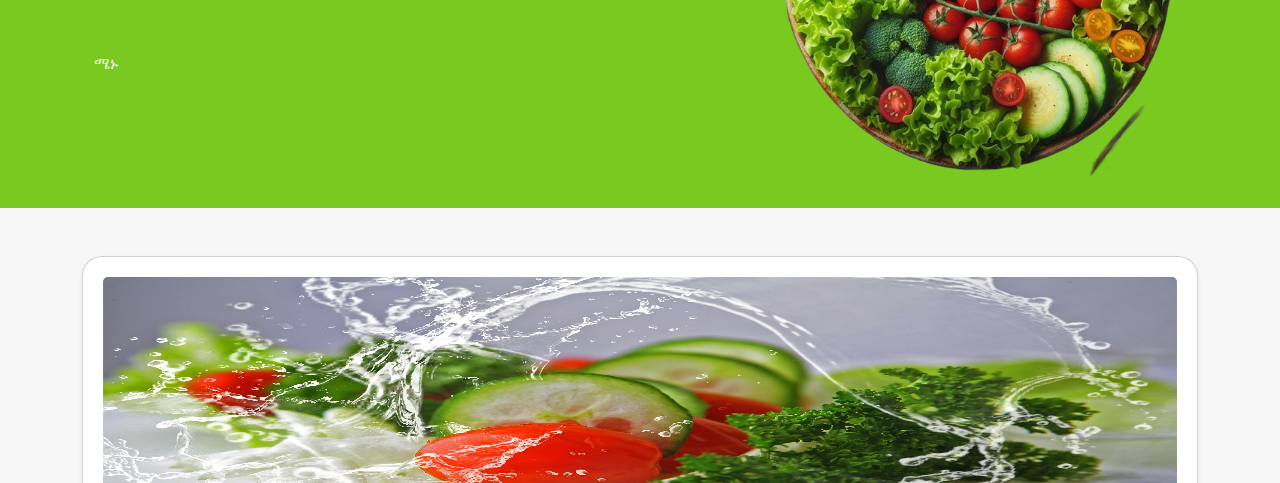
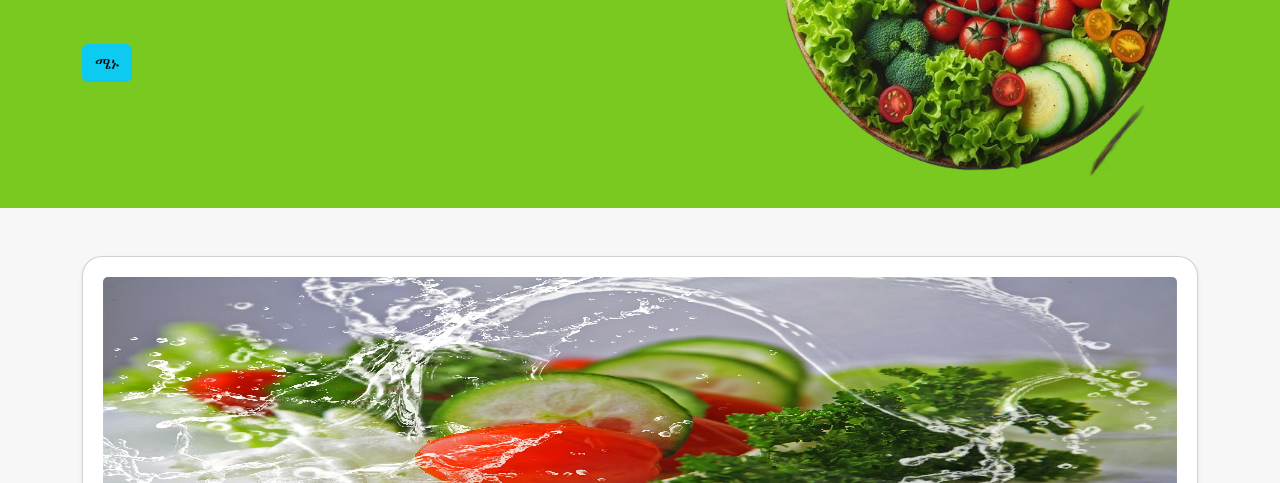
Before and after one commit to Ashuta21/juice-corner, a plain HTML site: page index.html in a window 1280 px wide. Shown: the part 317-800 px from the top of the page. Drawn offline with nearby package versions, Linux system fonts and the light colour scheme.

Commit message:
Update index.html

```diff
--- a/index.html
+++ b/index.html
@@ -68,7 +68,7 @@
                   <p class="mb-5 fs-5 text-dark">  የሚፈልጉትን መግብ ጁስ እና ፍራፍሬ እዚሁ ላይ በመምረጥ እና ክፍያዎን በስልክዎ በመክፈል በቀላሉ ይዘዙ ፣ ትዛዝዎ እንደደረሰን በፍጥነት ከበርዎ እንደርሳለን ።
          🚚💳.
                   </p>
-                <a href="#juice"><button class="btn btn-success">ሜኑ</button></a>
+                <a href="#juice"><button class="btn btn-info">ሜኑ</button></a>
               </div>
           </div>
           <div class="col-lg-5 animated fadeInRight">
```
